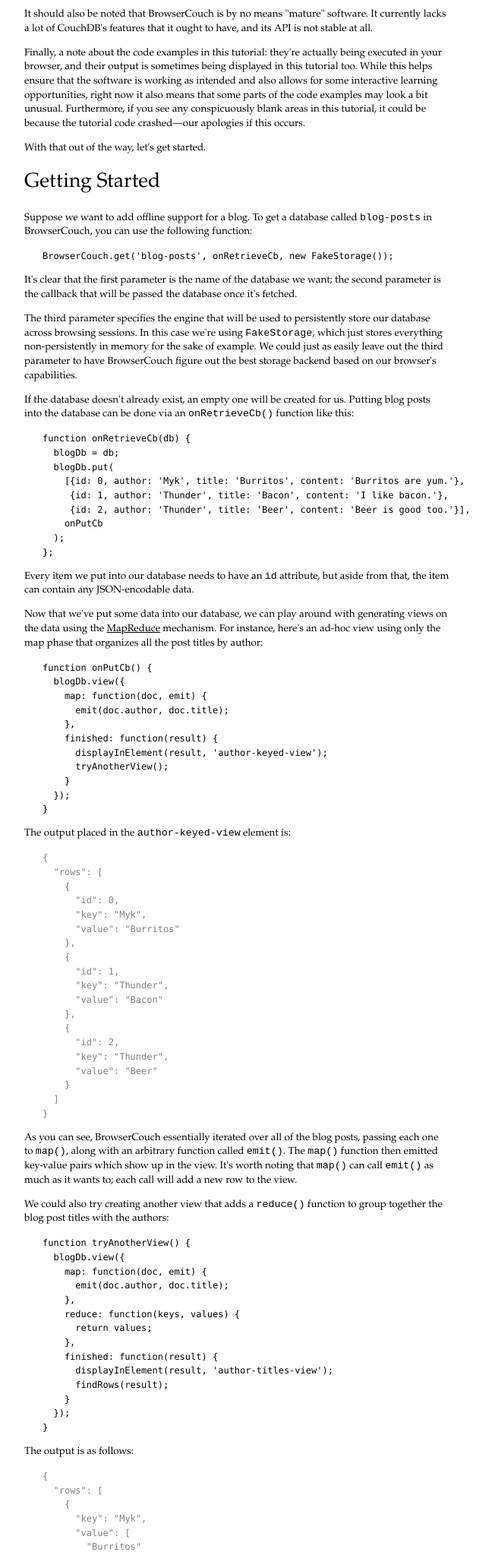
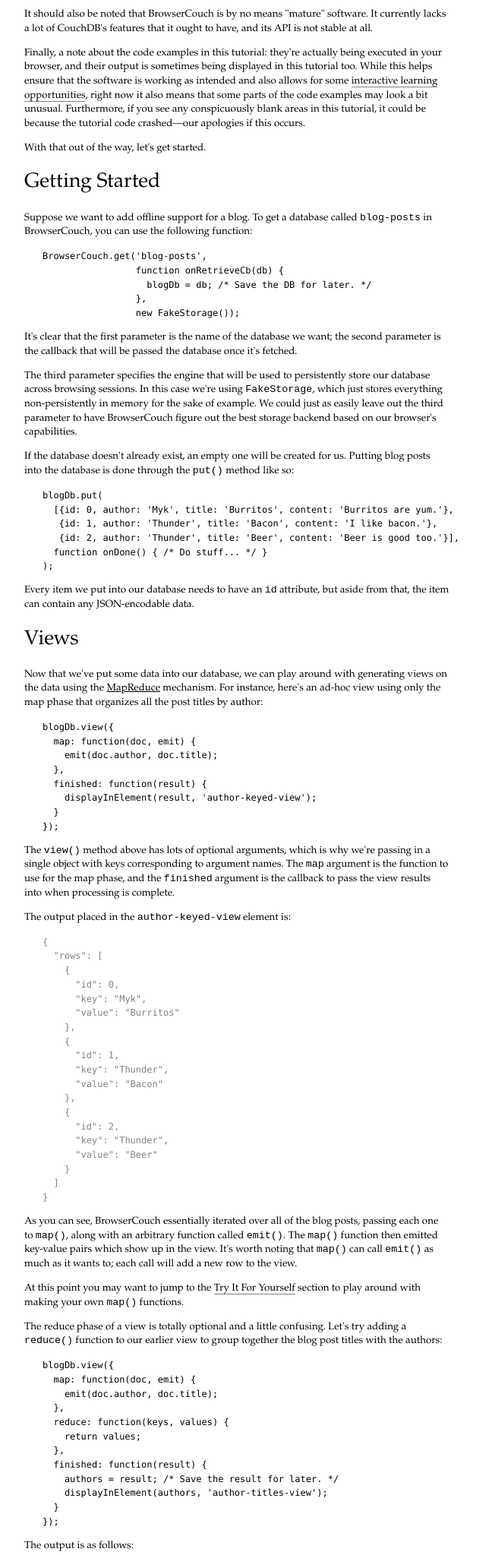
Before and after one commit to mikeal/browsercouch, a plain HTML site: page tutorial.html in a window 1280 px wide. Shown: the part 160-2207 px from the top of the page at 76% size, without its empty margins (328-976 px from the left). Drawn offline with Linux system fonts and the light colour scheme.

Commit message:
Reworked the tutorial so that we don't have to have each snippet be a callback from the previous snippet, which makes the tutorial a lot harder to follow.

```diff
--- a/js/tutorial.js
+++ b/js/tutorial.js
@@ -32,24 +32,45 @@ $(window).ready(
       $('#try-my-view').text('');
       var code = $('.try-code').val();
       eval(code);
-      eval('tryMyView();');
     }
 
     $('.try-code').blur(executeTryCode);
     $('#content').fadeIn();
 
-    // Iterate through all the code snippets and trim them.
-    var allCode = '';
+    // Iterate through all the code snippets, gather them for
+    // execution, and trim them for display.
+    var snippets = [];
+    var DONE_FUNC_NAME = 'DONE';
+    var DONE_FUNC_CALL = 'DONE();';
     $('.example-code').each(
       function() {
         var code = $(this).val() || $(this).text();
-        allCode += code;
-        $(this).text(jQuery.trim(code));
+        if (code.indexOf(DONE_FUNC_CALL) == -1)
+          code += DONE_FUNC_CALL;
+        var snippet = {code: code};
+        snippets.push(snippet);
+        code = code.replace(DONE_FUNC_CALL, '');
+        code = jQuery.trim(code);
+        if ($(this).val())
+          $(this).val(code);
+        else
+          $(this).text(code);
       });
 
+    snippets.reverse();
+
     // Now execute all the code snippets.
-    var dataUri = 'data:text/javascript,' + encodeURI(allCode);
-    var script = document.createElement('script');
-    script.setAttribute('src', dataUri);
-    document.body.appendChild(script);
+    function executeNextSnippet() {
+      if (snippets.length) {
+        var snippet = snippets.pop();
+        var dataUri = 'data:text/javascript,' + encodeURI(snippet.code);
+        var script = document.createElement('script');
+        script.setAttribute('src', dataUri);
+        document.body.appendChild(script);
+      }
+    }
+
+    window[DONE_FUNC_NAME] = executeNextSnippet;
+
+    executeNextSnippet();
   });
--- a/tutorial.html
+++ b/tutorial.html
@@ -24,11 +24,12 @@ to have, and its API is not stable at all.</p>
 <p>Finally, a note about the code examples in this tutorial: they're
 actually being executed in your browser, and their output is sometimes
 being displayed in this tutorial too. While this helps ensure that the
-software is working as intended and also allows for some interactive
-learning opportunities, right now it also means that some parts of the
-code examples may look a bit unusual. Furthermore, if you see any
-conspicuously blank areas in this tutorial, it could be because the
-tutorial code crashed&mdash;our apologies if this occurs.</p>
+software is working as intended and also allows for some <a
+class="intra-wiki" href="#try">interactive learning opportunities</a>,
+right now it also means that some parts of the code examples may look
+a bit unusual. Furthermore, if you see any conspicuously blank areas
+in this tutorial, it could be because the tutorial code
+crashed&mdash;our apologies if this occurs.</p>
 
 <p>With that out of the way, let's get started.</p>
 
@@ -39,7 +40,11 @@ database called <tt>blog-posts</tt> in BrowserCouch, you can use the
 following function:</p>
 
 <div class="example-code">
-BrowserCouch.get('blog-posts', onRetrieveCb, new FakeStorage());
+BrowserCouch.get('blog-posts',
+                 function onRetrieveCb(db) {
+                   blogDb = db; /* Save the DB for later. */ DONE();
+                 },
+                 new FakeStorage());
 </div>
 
 <p>It's clear that the first parameter is the name of the database we
@@ -54,24 +59,23 @@ easily leave out the third parameter to have BrowserCouch figure out
 the best storage backend based on our browser's capabilities.</p>
 
 <p>If the database doesn't already exist, an empty one will be created
-for us. Putting blog posts into the database can be done via
-an <tt>onRetrieveCb()</tt> function like this:</p>
+for us. Putting blog posts into the database is done through the
+<tt>put()</tt> method like so:</p>
 
 <div class="example-code">
-function onRetrieveCb(db) {
-  blogDb = db;
 blogDb.put(
   [{id: 0, author: 'Myk', title: 'Burritos', content: 'Burritos are yum.'},
    {id: 1, author: 'Thunder', title: 'Bacon', content: 'I like bacon.'},
    {id: 2, author: 'Thunder', title: 'Beer', content: 'Beer is good too.'}],
-    onPutCb
+  function onDone() { /* Do stuff... */ DONE();}
 );
-};
 </div>
 
 <p>Every item we put into our database needs to have an <tt>id</tt>
 attribute, but aside from that, the item can contain any
 JSON-encodable data.</p>
+
+<h1>Views</h1>
 
 <p>Now that we've put some data into our database, we can play around
 with generating views on the data using the <a
@@ -80,18 +84,21 @@ For instance, here's an ad-hoc view using only the map phase that
 organizes all the post titles by author:</p>
 
 <div class="example-code">
-function onPutCb() {
 blogDb.view({
   map: function(doc, emit) {
     emit(doc.author, doc.title);
   },
   finished: function(result) {
-      displayInElement(result, 'author-keyed-view');
-      tryAnotherView();
+    displayInElement(result, 'author-keyed-view'); DONE();
   }
 });
-}
 </div>
+
+<p>The <tt>view()</tt> method above has lots of optional arguments,
+which is why we're passing in a single object with keys corresponding
+to argument names. The <tt>map</tt> argument is the function to use
+for the map phase, and the <tt>finished</tt> argument is the callback
+to pass the view results into when processing is complete.</p>
 
 <p>The output placed in the <tt>author-keyed-view</tt> element is:</p>
 
@@ -104,12 +111,16 @@ function then emitted key-value pairs which show up in the view. It's
 worth noting that <tt>map()</tt> can call <tt>emit()</tt> as much as
 it wants to; each call will add a new row to the view.</p>
 
-<p>We could also try creating another view that adds a
-<tt>reduce()</tt> function to group together the blog post titles with
-the authors:</p>
+<p>At this point you may want to jump to the <a class="intra-wiki"
+href="#try">Try It For Yourself</a> section to play around with making
+your own <tt>map()</tt> functions.</p>
+
+<p>The reduce phase of a view is totally optional and a little
+confusing. Let's try adding a <tt>reduce()</tt> function to our
+earlier view to group together the blog post titles with the
+authors:</p>
 
 <div class="example-code">
-function tryAnotherView() {
 blogDb.view({
   map: function(doc, emit) {
     emit(doc.author, doc.title);
@@ -118,19 +129,17 @@ function tryAnotherView() {
     return values;
   },
   finished: function(result) {
-      displayInElement(result, 'author-titles-view');
-      findRows(result);
+    authors = result; /* Save the result for later. */
+    displayInElement(authors, 'author-titles-view'); DONE();
   }
 });
-}
 </div>
 
 <p>The output is as follows:</p>
 
 <div class="example-output" id="author-titles-view"></div>
 
-<p>The <tt>reduce()</tt> mechanism is a bit harder to
-understand. Essentially, BrowserCouch takes all the rows generated by
+<p>Essentially, BrowserCouch takes all the rows generated by
 <tt>map()</tt> and generates a new list of key-value rows, where the
 value of each row is the list of all values that match the row's key.
 This explains what the <tt>values</tt> argument passed to
@@ -148,18 +157,15 @@ method to find the first row whose key matches (or is closest to) the
 one you provide.  For example:</p>
 
 <div class="example-code">
-function findRows(result) {
-    var rowIndex = result.findRow('Thunder');
-    displayInElement(result.rows[rowIndex], 'author-find-row-view');
-    tryMyView();
-}
+var rowIndex = authors.findRow('Thunder');
+displayInElement(authors.rows[rowIndex], 'author-find-row-view');
 </div>
 
 <p>The output for this one is:</p>
 
 <div class="example-output" id="author-find-row-view"></div>
 
-<h1>Now You Try!</h1>
+<a name="try"><h1>Try It For Yourself</h1></a>
 
 <p>If your eyes are crossed right now, no worries&mdash;most people
 take a long time to understand exactly what MapReduce is doing. That
@@ -170,7 +176,6 @@ play around with creating your own view.</p>
 tab key when you're done making changes to recompute the view.</p>
 
 <textarea class="example-code try-code">
-function tryMyView() {
 blogDb.view({
   map: function(doc, emit) {
     emit(doc.author, doc.title);
@@ -179,10 +184,9 @@ function tryMyView() {
     return values;
   },
   finished: function(result) {
-      displayInElement(result, 'try-my-view');
+    displayInElement(result, 'try-my-view'); DONE();
   }
 });
-}
 </textarea>
 
 <p>Here's the output to the above view:</p>
```
Lines whose indentation alone changed are shown as unchanged.
